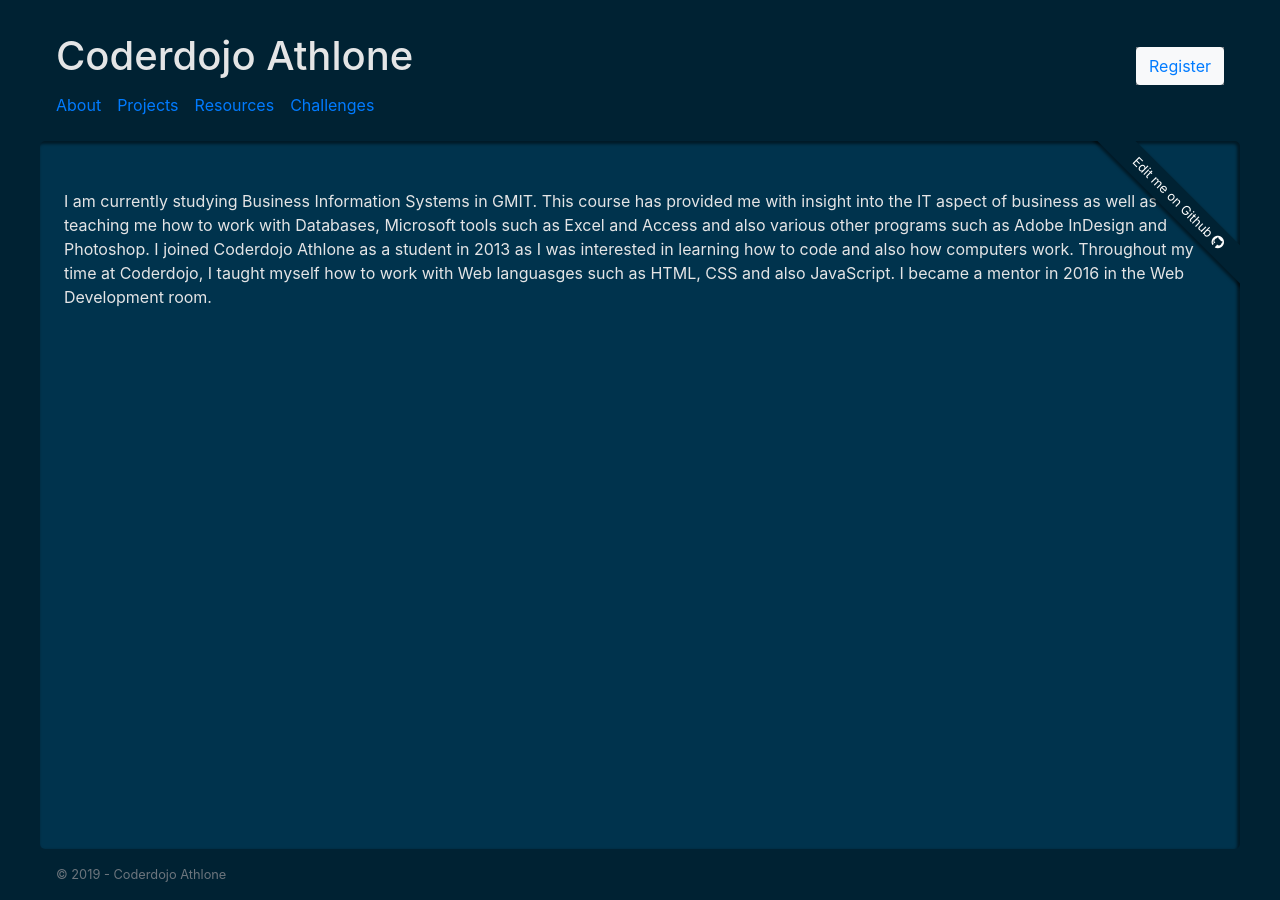
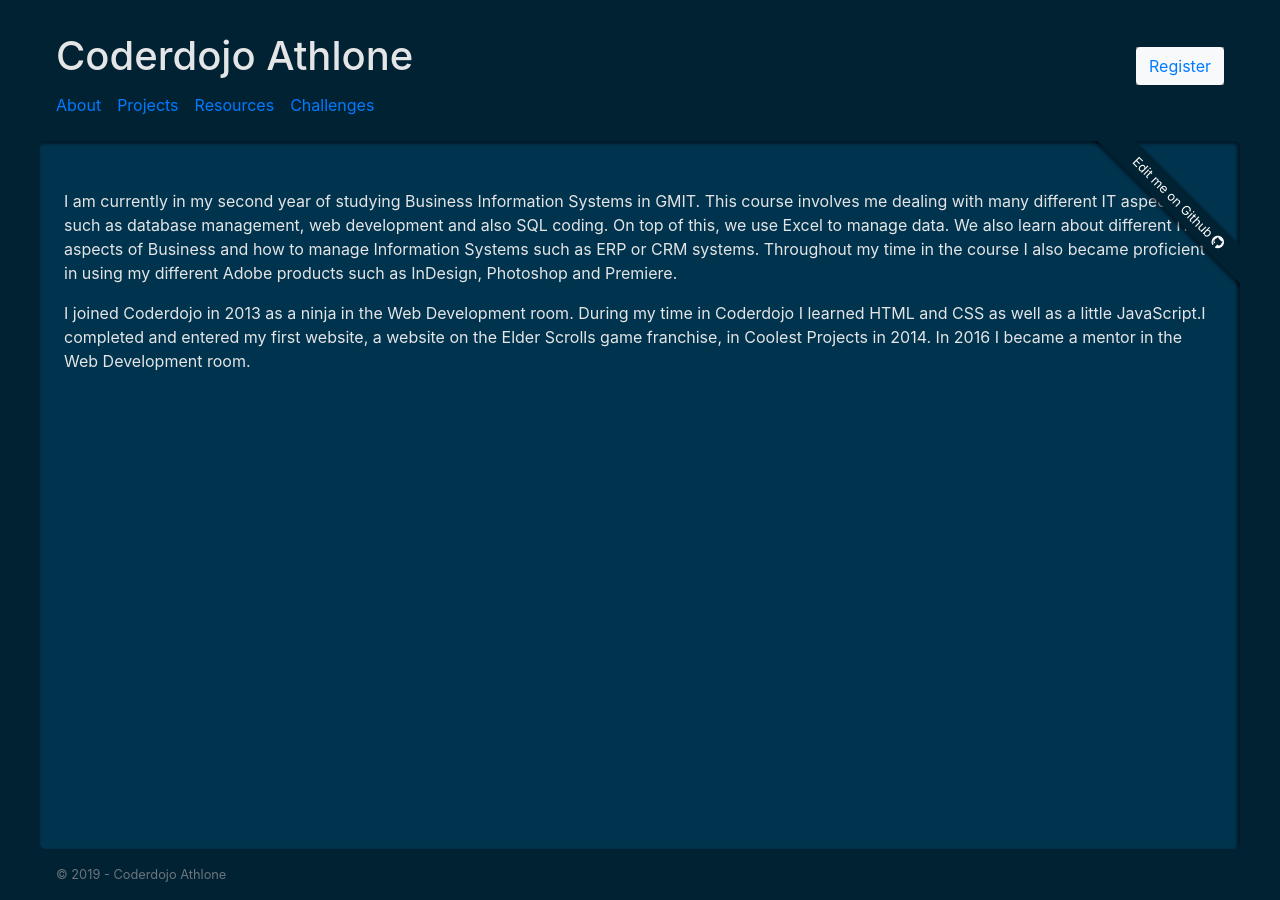
Before and after one commit to CoderdojoAthlone/coderdojoathlone.github.io, a Jekyll site: the page built from pages/en/about/mentors/ronan.md, in a window 1280 px wide. Built offline with Jekyll 4.4.1, drawn with Linux system fonts in a browser that asks for light colours; our own code applies the rules of GitHub Pages for plain Markdown files.

Commit message:
Update Ronan profile (#25)

```diff
--- a/pages/en/about/mentors/ronan.md
+++ b/pages/en/about/mentors/ronan.md
@@ -5,8 +5,6 @@
 caption:    assets/images/web-class.png
 ---
 
-I am currently studying Business Information Systems in GMIT.
-This course has provided me with insight into the IT aspect of business as well as teaching me how to work with Databases, Microsoft tools such as Excel and Access and also various other programs such as Adobe InDesign and Photoshop.
-I joined Coderdojo Athlone as a student in 2013 as I was interested in learning how to code and also how computers work.
-Throughout my time at Coderdojo, I taught myself how to work with Web languasges such as HTML, CSS and also JavaScript.
-I became a mentor in 2016 in the Web Development room.
+I am currently in my second year of studying Business Information Systems in GMIT. This course involves me dealing with many different IT aspects such as database management, web development and also SQL coding. On top of this, we use Excel to manage data. We also learn about different IT aspects of Business and how to manage Information Systems such as ERP or CRM systems. Throughout my time in the course I also became proficient in using my different Adobe products such as InDesign, Photoshop and Premiere.
+
+I joined Coderdojo in 2013 as a ninja in the Web Development room. During my time in Coderdojo I learned HTML and CSS as well as a little JavaScript.I completed and entered my first website, a website on the Elder Scrolls game franchise, in Coolest Projects in 2014. In 2016 I became a mentor in the Web Development room.
```
